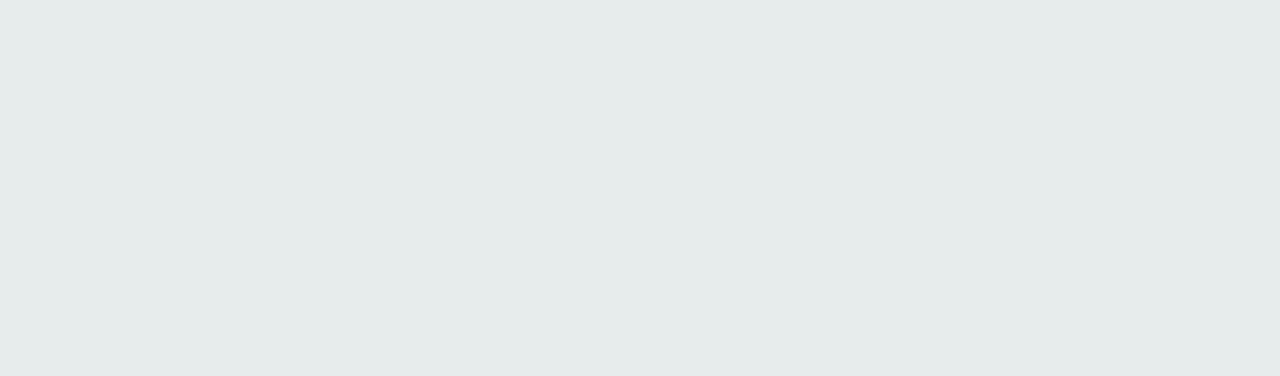
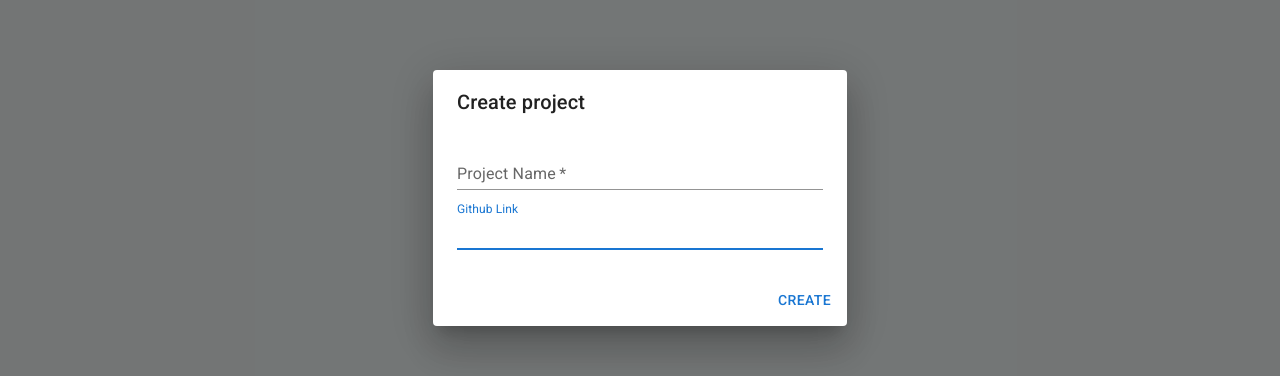
Before and after one commit to Kostecki/ConfigManager, a Next.js app: page / in a window 1280 px wide. Both pictures are taken after a click on the button "NEW PROJECT". Shown: the part 202-578 px from the top of the page. Built offline with nearby package versions, Linux system fonts and the light colour scheme; no server answers; the database is empty.

Commit message:
a mess of modals

```diff
--- /dev/null
+++ b/components/ProjectDialog.tsx
@@ -0,0 +1,94 @@
+import { Dispatch, SetStateAction, useState, useEffect } from "react";
+
+import {
+  Button,
+  Dialog,
+  DialogTitle,
+  DialogContent,
+  DialogActions,
+  TextField,
+} from "@mui/material";
+
+export default function CreateProjectDialog(props: {
+  open: boolean;
+  setShowProjectDialog: Dispatch<SetStateAction<boolean>>;
+  createProjectHandler: (project: Project) => void;
+  editProject?: Project;
+  editProjectHandler: (project: Project) => void;
+}) {
+  const {
+    open,
+    setShowProjectDialog,
+    createProjectHandler,
+    editProject,
+    editProjectHandler,
+  } = props;
+
+  const [name, setName] = useState("");
+  const [githubLink, setGithubLink] = useState("");
+
+  const saveHandler = () => {
+    if (editProject) {
+      editProjectHandler({
+        name,
+        githubLink,
+      });
+    } else {
+      createProjectHandler({
+        name,
+        githubLink,
+      });
+    }
+  };
+
+  const closeHandler = () => {
+    setName("");
+    setGithubLink("");
+
+    setShowProjectDialog(false);
+  };
+
+  useEffect(() => {
+    if (open) {
+      console.log("balls", editProject);
+    }
+  }, [open, editProject]);
+
+  return (
+    <Dialog open={open} onClose={closeHandler}>
+      <DialogTitle>Create project</DialogTitle>
+      <DialogContent>
+        <TextField
+          autoFocus
+          margin="dense"
+          id="name"
+          label="Project Name"
+          type="project-name"
+          fullWidth
+          variant="standard"
+          required
+          value={name}
+          onChange={(event: React.ChangeEvent<HTMLInputElement>) =>
+            setName(event.target.value)
+          }
+        />
+        <TextField
+          autoFocus
+          margin="dense"
+          id="name"
+          label="Github Link"
+          type="github-link"
+          fullWidth
+          variant="standard"
+          value={githubLink}
+          onChange={(event: React.ChangeEvent<HTMLInputElement>) =>
+            setGithubLink(event.target.value)
+          }
+        />
+      </DialogContent>
+      <DialogActions>
+        <Button onClick={saveHandler}>Create</Button>
+      </DialogActions>
+    </Dialog>
+  );
+}
--- a/components/Row.tsx
+++ b/components/Row.tsx
@@ -1,9 +1,8 @@
-import { useState, Dispatch, SetStateAction, useEffect } from "react";
+import { Dispatch, SetStateAction, useState, useEffect } from "react";
 
 import { MonacoEditor } from "monaco-editor";
 import {
   Box,
-  Button,
   Collapse,
   IconButton,
   Link,
@@ -18,7 +17,7 @@ import Editor from "./Editor";
 
 const Row = (props: {
   project: Project;
-  editProjectHandler: () => void;
+  setShowProjectDialog: Dispatch<SetStateAction<boolean>>;
   deleteProjectHandler: () => void;
   handleEditorDidMount: (editor: MonacoEditor) => void;
   saveConfigHandler: () => void;
@@ -26,7 +25,7 @@ const Row = (props: {
 }) => {
   const {
     project,
-    editProjectHandler,
+    setShowProjectDialog,
     deleteProjectHandler,
     handleEditorDidMount,
     saveConfigHandler,
@@ -35,6 +34,13 @@ const Row = (props: {
   const [isLoading, setLoading] = useState(false);
   const [open, setOpen] = useState(false);
   const [configs, setConfigs] = useState<Config[]>();
+
+  const rowClick = (event: any) => {
+    const blacklistedTags = ["A", "path", "svg"];
+    if (!blacklistedTags.includes(event.target.tagName)) {
+      setOpen(!open);
+    }
+  };
 
   useEffect(() => {
     if (open) {
@@ -56,7 +62,7 @@ const Row = (props: {
           "&:hover": { cursor: "pointer" },
         }}
         hover
-        onClick={() => setOpen(!open)}
+        onClick={rowClick}
       >
         <TableCell component="th">{project.name}</TableCell>
         <TableCell component="th">
@@ -66,7 +72,7 @@ const Row = (props: {
         </TableCell>
         <TableCell>{project.lastSeen ?? "-"}</TableCell>
         <TableCell component="th" sx={{ p: 1 }}>
-          <IconButton onClick={editProjectHandler}>
+          <IconButton onClick={(event) => setShowProjectDialog(true)}>
             <ModeEditIcon />
           </IconButton>
         </TableCell>
--- a/pages/api/projects/index.ts
+++ b/pages/api/projects/index.ts
@@ -12,6 +12,7 @@ export default async function handle(
     return res.json(projects);
   } else if (req.method === "POST") {
     // Create project
+    console.log(req.body);
     const { name, githubLink } = req.body;
     const result = await prisma.project.create({
       data: {
--- a/pages/index.tsx
+++ b/pages/index.tsx
@@ -20,11 +20,16 @@ import {
 } from "@mui/material";
 
 import Row from "@/components/Row";
+import ProjectDialog from "@/components/ProjectDialog";
 
 export default function Home() {
   const [isLoading, setLoading] = useState(false);
   const [isSaving, setIsSaving] = useState(false);
   const [tableData, setTableData] = useState<Project[]>([]);
+
+  const [showProjectDialog, setShowProjectDialog] = useState(false);
+  const [editProject, setEditProject] = useState<Project>();
+
   const [snackbar, setSnackbar] = useState({
     message: "",
     display: false,
@@ -32,16 +37,40 @@ export default function Home() {
 
   let currentEditorRef = useRef<MonacoEditor>();
 
-  const editProjectHandler = () => {
-    console.log("Click, editProjectHandler");
+  const fetchProjects = () => {
+    setLoading(true);
+    fetch("/api/projects")
+      .then((res) => res.json())
+      .then((data) => {
+        setLoading(false);
+        setTableData(data);
+      });
+  };
+
+  const editProjectHandler = (project: Project) => {
+    console.log("Click, editProjectHandler", project);
   };
 
   const deleteProjectHandler = () => {
     console.log("Click, deleteProjectHandler");
   };
 
-  const newProjectHandler = () => {
-    console.log("Click, newProjectHandler");
+  const createProjectHandler = (project: Project) => {
+    fetch("/api/projects", {
+      method: "POST",
+      headers: {
+        "Content-Type": "application/json",
+      },
+      body: JSON.stringify(project),
+    })
+      .then((res) => res.json())
+      .then(() => {
+        setShowProjectDialog(false);
+        setSnackbar({
+          message: "Project created",
+          display: true,
+        });
+      });
   };
 
   const saveConfigHandler = () => {
@@ -70,13 +99,7 @@ export default function Home() {
   };
 
   useEffect(() => {
-    setLoading(true);
-    fetch("/api/projects")
-      .then((res) => res.json())
-      .then((data) => {
-        setLoading(false);
-        setTableData(data);
-      });
+    fetchProjects();
   }, []);
 
   return (
@@ -92,7 +115,10 @@ export default function Home() {
       </Head>
       <Container className={styles.main}>
         <Box sx={{ my: 4, display: "flex", justifyContent: "right" }}>
-          <Button variant="contained" onClick={newProjectHandler}>
+          <Button
+            variant="contained"
+            onClick={() => setShowProjectDialog(true)}
+          >
             New Project
           </Button>
         </Box>
@@ -113,7 +139,7 @@ export default function Home() {
                   <Row
                     key={project.id}
                     project={project}
-                    editProjectHandler={editProjectHandler}
+                    setShowProjectDialog={setShowProjectDialog}
                     deleteProjectHandler={deleteProjectHandler}
                     handleEditorDidMount={handleEditorDidMount}
                     saveConfigHandler={saveConfigHandler}
@@ -129,6 +155,15 @@ export default function Home() {
           )}
         </TableContainer>
       </Container>
+
+      <ProjectDialog
+        open={showProjectDialog}
+        setShowProjectDialog={setShowProjectDialog}
+        createProjectHandler={createProjectHandler}
+        editProject={editProject}
+        editProjectHandler={editProjectHandler}
+      />
+
       <Snackbar
         open={snackbar.display}
         autoHideDuration={6000}
--- a/types.d.ts
+++ b/types.d.ts
@@ -9,9 +9,9 @@ interface Config {
 }
 
 interface Project {
-  id: number;
+  id?: number;
   name: string;
   githubLink: string;
-  lastSeen: string;
-  configs: Config[];
+  lastSeen?: string;
+  configs?: Config[];
 }
```
